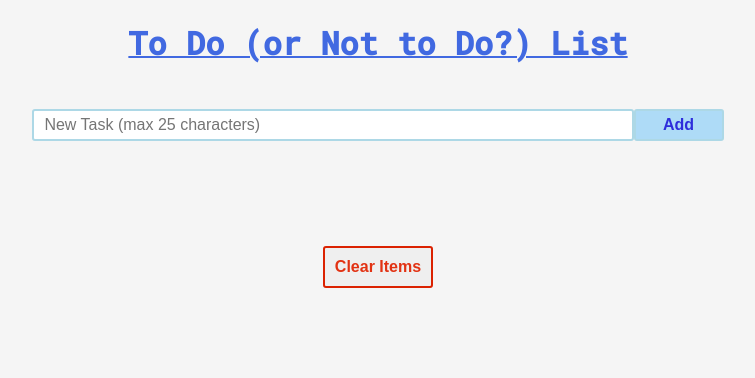
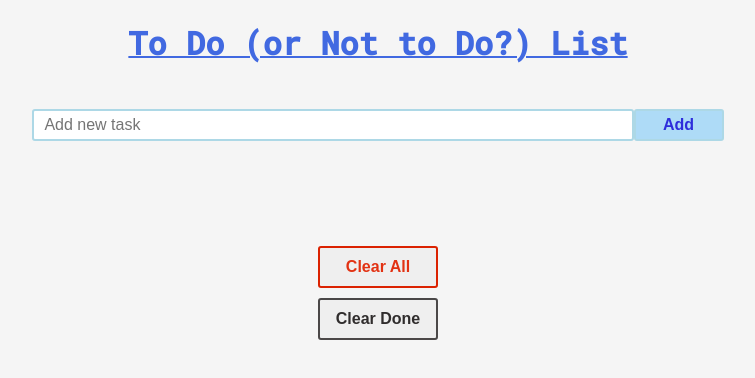
Before and after one commit to Dorin-David/React-to-do-app, a React (Create React App) app: page / in a window 1280 px wide. Shown: the top 378 px of the page, without its empty margins (270-1025 px from the left). Built offline with nearby package versions, Linux system fonts and the light colour scheme.

Commit message:
add clear done items button

```diff
--- a/src/components/Filter/Filter.js
+++ b/src/components/Filter/Filter.js
@@ -3,10 +3,10 @@ function Filter(props){
     return (
         <div className='filter-wrapper'>
             <h4>Filter:</h4>
-            <div id='green-filter' onClick={() => props.filterItems('green')} title='green items' style={props.style('green')}></div>
-           <div id='yellow-filter' onClick={() => props.filterItems('yellow')} title='yellow items' style={props.style('yellow')}></div>
-           <div id='red-filter' onClick={() => props.filterItems('red')} title='red items' style={props.style('red')}></div>
-           <div id='done-filter' onClick={() => props.filterItems('done')} title='done items' style={props.style('done')}></div>
+            <div id='green-filter' onClick={() => props.filterItems('green')} title='show green items' style={props.style('green')}></div>
+           <div id='yellow-filter' onClick={() => props.filterItems('yellow')} title='show yellow items' style={props.style('yellow')}></div>
+           <div id='red-filter' onClick={() => props.filterItems('red')} title='show red items' style={props.style('red')}></div>
+           <div id='done-filter' onClick={() => props.filterItems('done')} title='show gdone items' style={props.style('done')}></div>
         </div>
     )
 }
--- a/src/components/SetUp/SetUp.css
+++ b/src/components/SetUp/SetUp.css
@@ -8,7 +8,6 @@
 
 .interaction-wrapper input {
     flex: 2 0 80%;
-    /* height: 25px; */
     border: 2px solid lightblue;
     border-radius: 3px;
     padding: 5px 10px;
@@ -65,22 +64,38 @@
     opacity: 1;
 }
 
-.clear-all {
+
+.clear-all, .clear-done {
     display: block;
     margin: auto;
+    width: 120px;
     margin-top: 100px;
-    border: 2px solid rgb(219, 34, 1);
     border-radius: 3px;
     padding: 10px;
-    color: rgb(226, 50, 19);
     font-size: 1rem;
     font-weight: bold;
+}
+
+.clear-all {
+    border: 2px solid rgb(219, 34, 1);
+    color: rgb(226, 50, 19);
+}
+
+.clear-done {
+    border: 2px solid #4b4848;
+    color: #302d2d;
+    margin-top: 10px;
 }
 
 .clear-all:hover {
     cursor: pointer;
     color: white;
     background: rgb(228, 89, 65);
+}
+.clear-done:hover {
+    cursor: pointer;
+    color: white;
+    background: #302d2d;
 }
 
 @media screen and (max-width: 610px) {
--- a/src/components/SetUp/SetUp.js
+++ b/src/components/SetUp/SetUp.js
@@ -83,15 +83,19 @@ class SetUp extends React.Component {
        return this.state.filteredItems.includes(target) ? style : null
     }
 
-    clearAll = () => {
-      this.setState({list: []})
+    clearList = (command) => {
+      if(command === 'done'){
+        this.setState({list: [...this.state.list].filter(el => el.color !== 'done')})
+      } else {
+        this.setState({list: []})
+      }
     }
 
     render(){
       return (
         <div >
         <div className='interaction-wrapper'>
-           <input type='text' maxlength="40" placeholder="New Task (max 25 characters)" onChange={this.handleChange} value={this.state.currentTask}></input>
+           <input type='text' placeholder="Add new task" onChange={this.handleChange} value={this.state.currentTask}></input>
            {this.state.hideAdd ? null : <button onClick={this.toggleButtons}>Add</button>}
 
            {this.state.hideSemaphore ? null :
@@ -108,7 +112,8 @@ class SetUp extends React.Component {
          editTask={this.editTask}
          deleteTask={this.deleteTask}
          />
-         <button className='clear-all' onClick={this.clearAll}>Clear Items</button>
+         <button className='clear-all' onClick={() => this.clearList('all')}>Clear All</button>
+         <button className='clear-done' onClick={() => this.clearList('done')}>Clear Done</button>
       </div>
     )
     }
```
Also changed, not shown: src/components/Card/Card.css (+0 -13 lines), src/components/Card/Card.js (+0 -9 lines).
